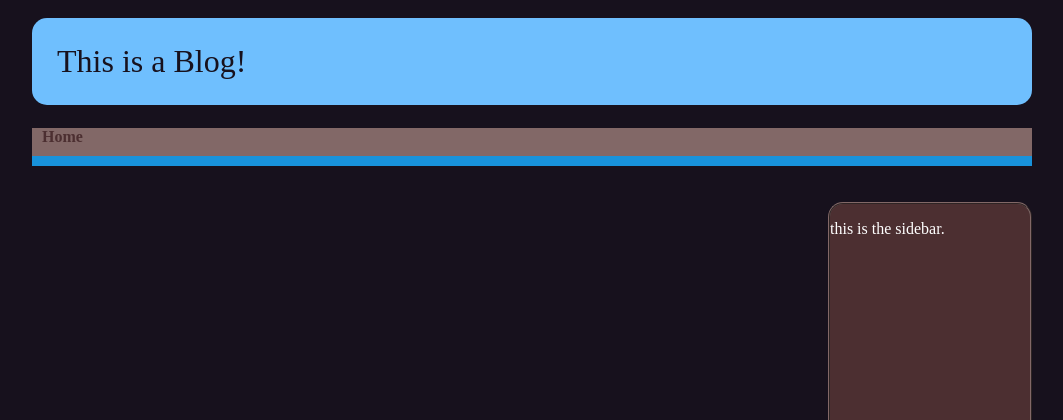
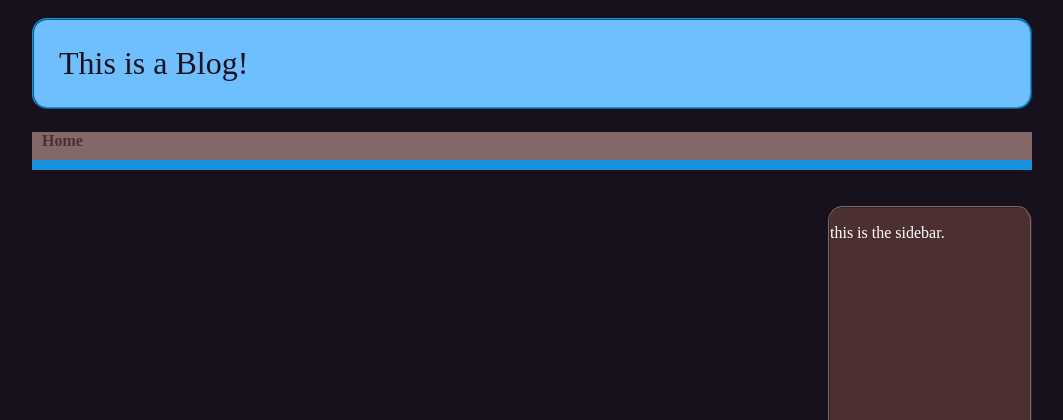
Before and after one commit to iellswo/simple_blog, a Django app: page /blog/ in a window 1280 px wide. Shown: the top 420 px of the page, without its empty margins (108-1171 px from the left). Run offline with Django 3.2, Linux system fonts and the light colour scheme; data that the repository does not hold is empty; parts of the project's set-up code (start-up, migrations or seed data) failed here and were passed over.

Commit message:
touch-ups

```diff
--- a/simple_blog/blog/static/style.css
+++ b/simple_blog/blog/static/style.css
@@ -19,6 +19,9 @@ html {
     color: #17111D;
     font-size: 2em;
     font-style:bold;
+    border-width:2px;
+    border-style:ridge;
+    border-color:#1892DB;
     border-radius:15px;
 }
 
--- a/simple_blog/simple_blog/settings.py
+++ b/simple_blog/simple_blog/settings.py
@@ -28,7 +28,7 @@ DATABASES = {
 # http://en.wikipedia.org/wiki/List_of_tz_zones_by_name
 # although not all choices may be available on all operating systems.
 # In a Windows environment this must be set to your system time zone.
-TIME_ZONE = 'America/Chicago'
+TIME_ZONE = 'America/Denver'
 
 # Language code for this installation. All choices can be found here:
 # http://www.i18nguy.com/unicode/language-identifiers.html
--- a/simple_blog/templates/base.html
+++ b/simple_blog/templates/base.html
@@ -3,7 +3,7 @@
 <head>
 
     <title>
-    {% block title %}The Dlog - A Simple Blog Made With Django!{% endblock %}
+    {% block title %}A Simple Blog Made With Django!{% endblock %}
     </title>
 </head>
 <body>
```
